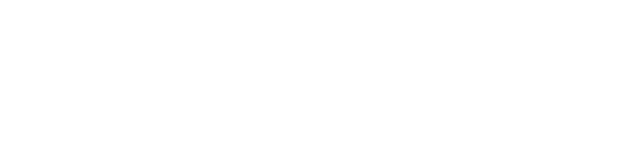
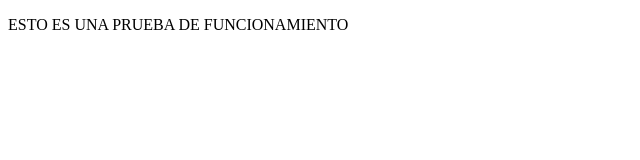
Before and after one commit to joaquindelacorte/aguaralab, a plain HTML site: page index.html in a window 1280 px wide. Shown: the whole page, without its empty margins (0-640 px from the left). Drawn offline with Linux system fonts and the light colour scheme.

Commit message:
Update index.html

```diff
--- a/index.html
+++ b/index.html
@@ -16,11 +16,12 @@
     <meta charset="UTF-8">
     <meta http-equiv="X-UA-Compatible" content="IE=edge">
     <meta name="viewport" content="width=device-width, initial-scale=1.0">
-    <title>Document</title>
+    <title>Aguara drinks</title>
   <script async src="https://pagead2.googlesyndication.com/pagead/js/adsbygoogle.js?client=ca-pub-7056671058245686"
      crossorigin="anonymous"></script>
 </head>
 <body>
+  <p>ESTO ES UNA PRUEBA DE FUNCIONAMIENTO</p>
 
 </body>
 </html>
```
